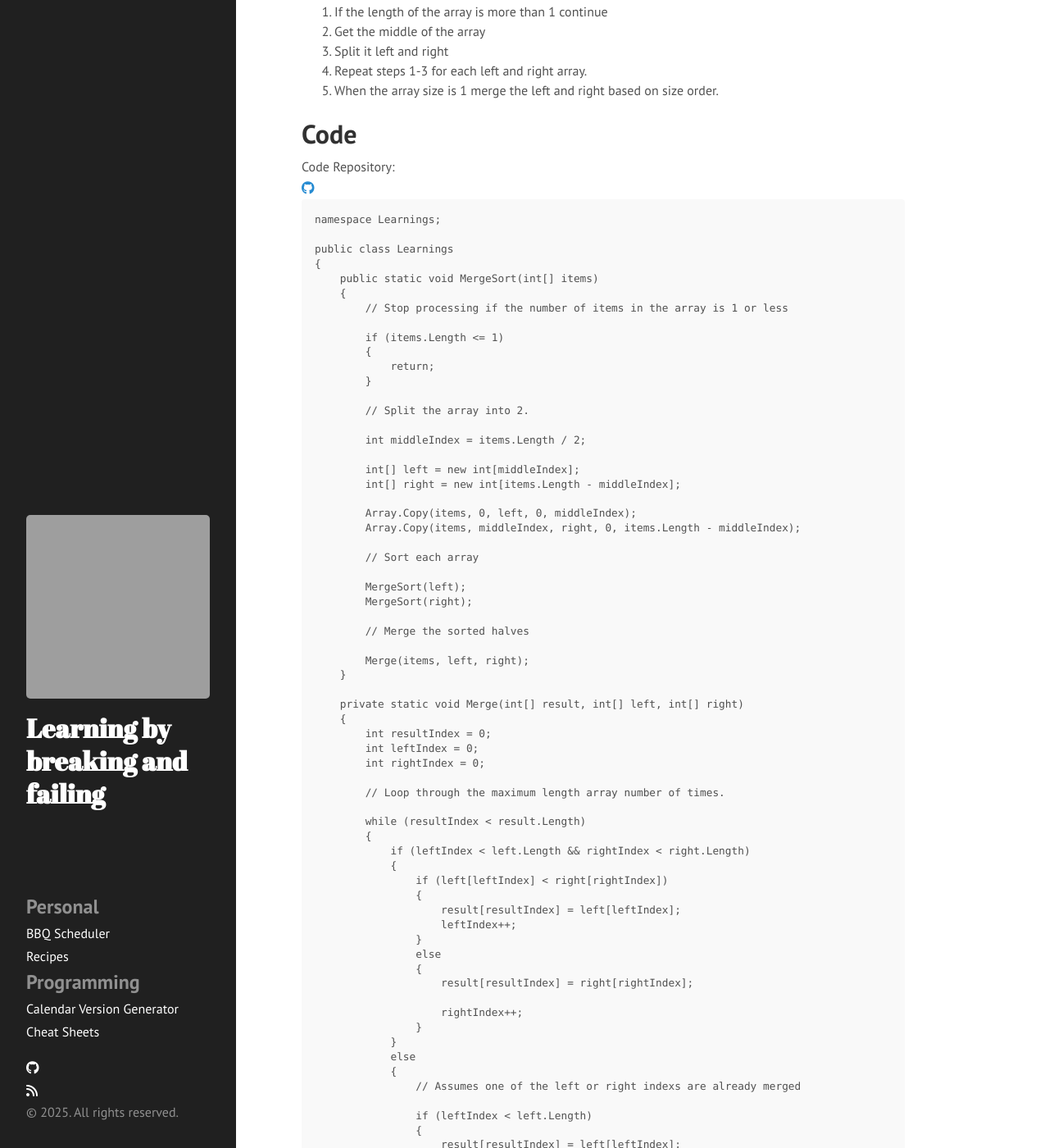
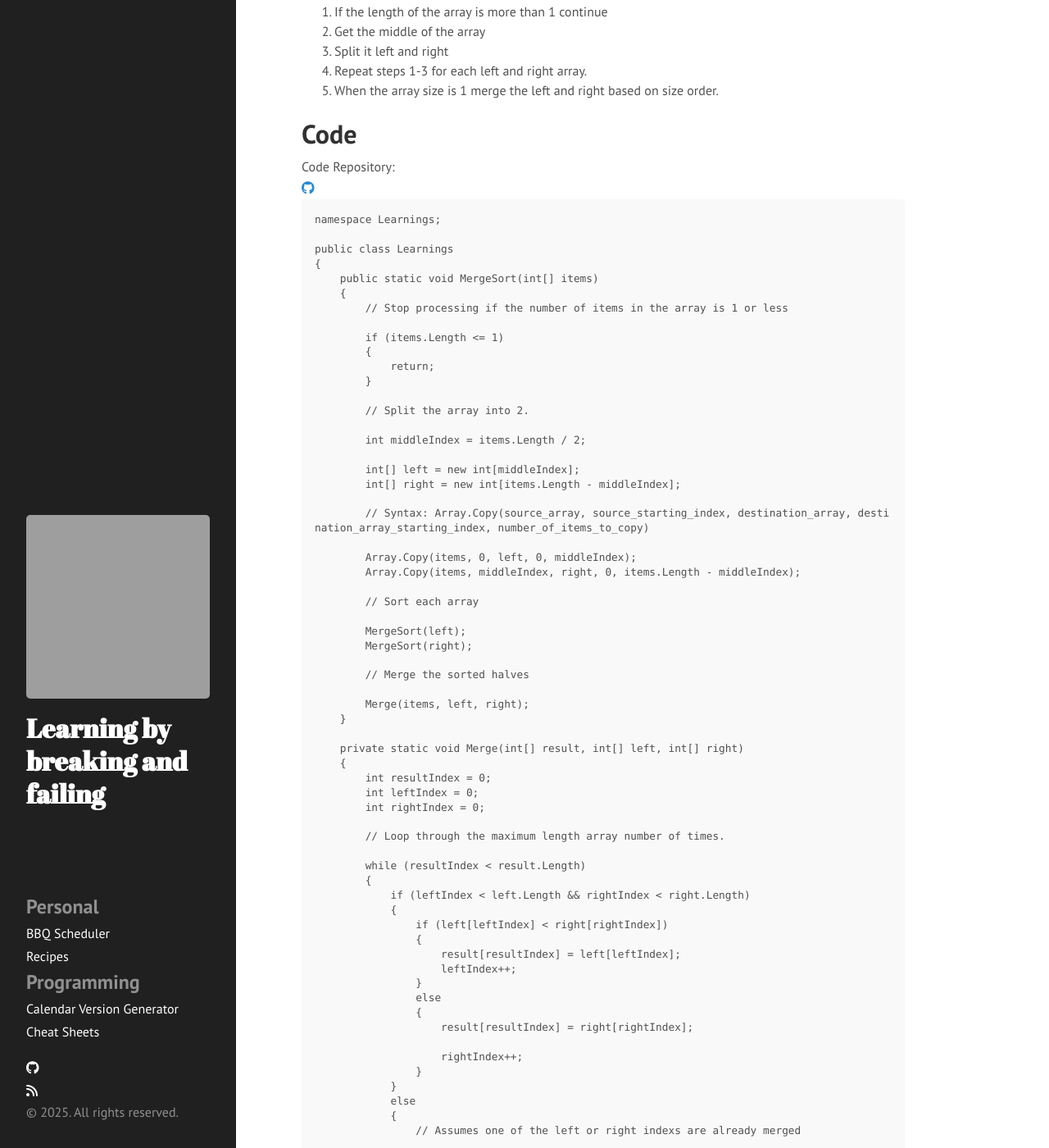
Before and after one commit to slowmonkey/slowmonkey.github.io, a Jekyll site: the page built from _posts/2025-09-05-learning-mergesort.md, in a window 1280 px wide and 1400 px high, scrolled down 289 px. Shown: the whole window at 82% size. Built offline with Jekyll 4.4.1, drawn with Linux system fonts in a browser that asks for light colours; nearby versions of some CDN libraries; some of the changed text lies outside the part shown; grey boxes are pictures that could not be loaded.

Commit message:
Adding array.sort syntax notes

```diff
--- a/_posts/2025-09-05-learning-mergesort.md
+++ b/_posts/2025-09-05-learning-mergesort.md
@@ -41,6 +41,8 @@ public class Learnings
 
         int[] left = new int[middleIndex];
         int[] right = new int[items.Length - middleIndex];
+
+        // Syntax: Array.Copy(source_array, source_starting_index, destination_array, destination_array_starting_index, number_of_items_to_copy)
 
         Array.Copy(items, 0, left, 0, middleIndex);
         Array.Copy(items, middleIndex, right, 0, items.Length - middleIndex);
```
